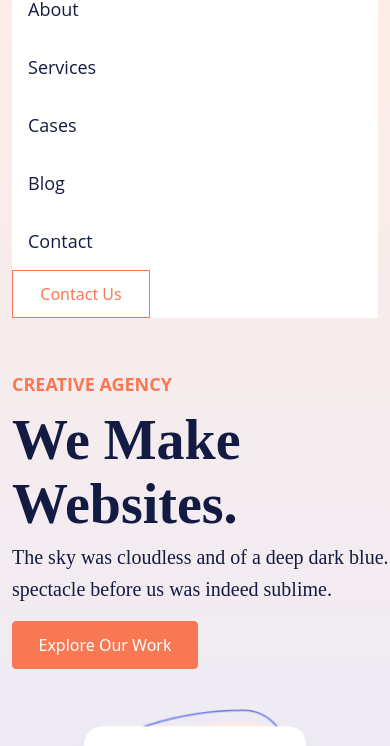
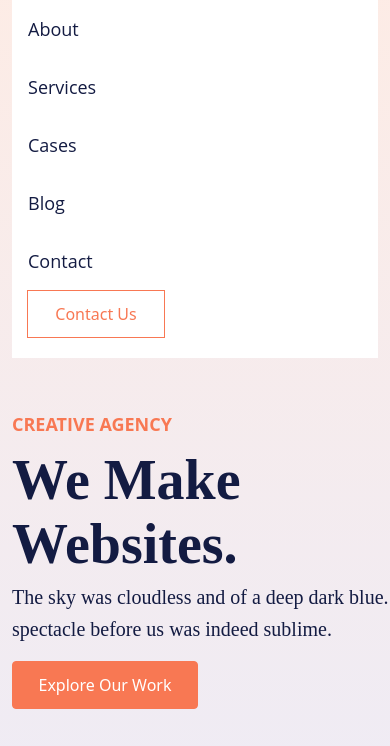
Before and after one commit to nazifa22/landingPage_JS, a plain HTML site: page index.html in a window 390 px wide. Both pictures are taken after a click on the button 354 px from the left and 44 px from the top of the page. Shown: the part 88-834 px from the top of the page. Drawn offline with nearby package versions, Linux system fonts and the light colour scheme.

Commit message:
Fix nav button on mobile

```diff
--- a/assets/css/styles.sass
+++ b/assets/css/styles.sass
@@ -95,6 +95,9 @@ header
 
         button
             @include button(transparent, $coral, 138, 48, 16)
+
+            @media only screen and (max-width: 991px)
+                margin: 0 0 20px 15px
 
         .navbar-toggler
             @include button($white, $white, 48, 48, 14)
--- a/index.html
+++ b/index.html
@@ -42,7 +42,7 @@
                     <li class="nav-item">
                         <a class="nav-link" href="http://">Contact</a>
                     </li>
-                    <li class="nav-item d-block d-md-none">
+                    <li class="nav-item d-block d-lg-none">
                         <button class="btn-primary">Contact Us</button>
                     </li>
                 </ul>
```
Also changed, not shown: assets/css/styles.css, 1 other file.
